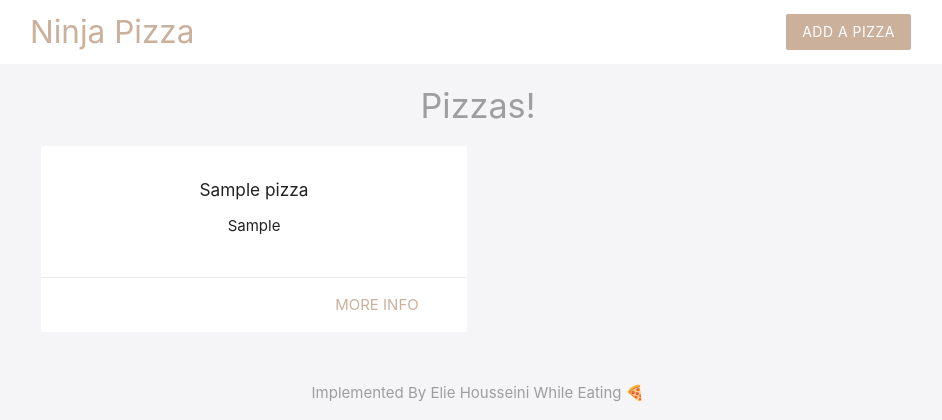
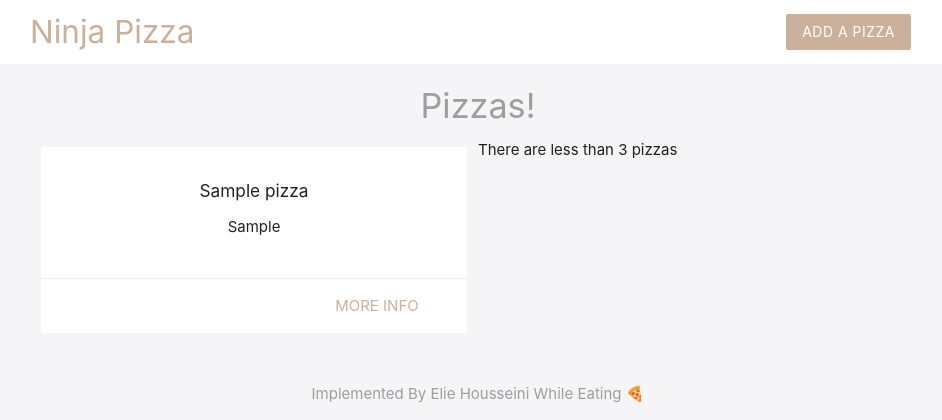
Before and after one commit to ElieHousseini/Pizza, a PHP site: page / in a window 1280 px wide. Shown: the top 420 px of the page, without its empty margins (162-1104 px from the left). Run offline with PHP 8.4, Linux system fonts and the light colour scheme; tables that the repository leaves empty or names only in its code hold one stand-in row (values such as "Sample post").

Commit message:
introducting a different syntax for closing and opening scopes

```diff
--- a/index.php
+++ b/index.php
@@ -50,16 +50,16 @@
 
     <div class="row">
 
-      <?php foreach($pizzas as $pizza){ ?>
+      <?php foreach($pizzas as $pizza): ?>
 
         <div class="col s6 md3">
           <div class="card z-depth-0">
             <div class="card-content center">
               <h6><?php echo htmlspecialchars($pizza['title']); ?></h6>
               <ul>
-                <?php foreach(explode(',', $pizza['ingredients']) as $ingredient) { ?>
+                <?php foreach(explode(',', $pizza['ingredients']) as $ingredient): ?>
                 <li><?php echo htmlspecialchars($ingredient) ?></li>
-                <?php } ?>
+                <?php endforeach; ?>
               </ul>
             </div>
             <div class = 'card-action right-align'>
@@ -68,8 +68,15 @@
           </div>
         </div>
 
-      <?php } ?>
+      <?php endforeach; ?>
 
+      <?php
+      if(count($pizzas) >= 3): ?>
+        <?php  return false?>
+        <?php
+      else: ?>
+          <p>There are less than 3 pizzas</p>
+      <?php endif ?>
     </div>
 
   </div>
```
